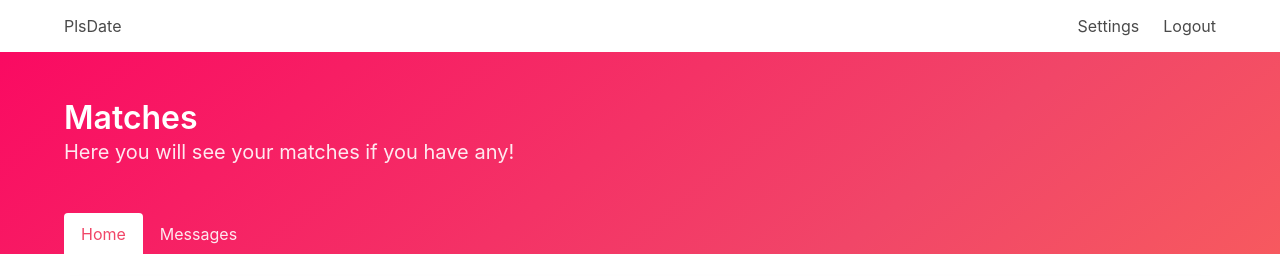
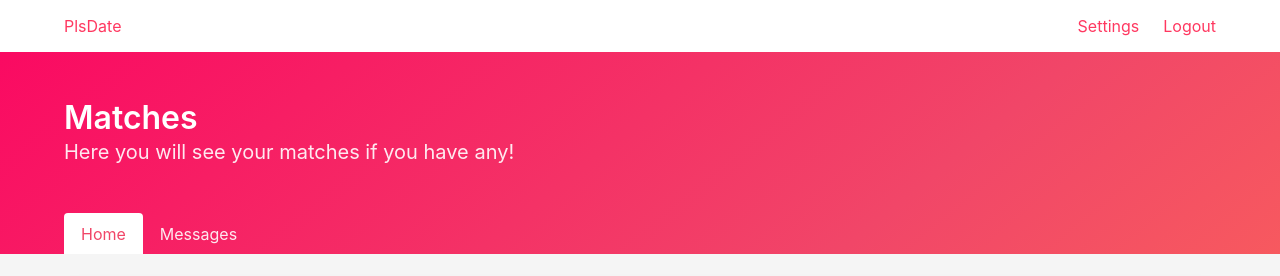
Before and after one commit to jherr029/Dating-Website, a website: page resources/html/matches.html in a window 1280 px wide. Shown: the top 276 px of the page. Drawn offline with nearby package versions, Linux system fonts and the light colour scheme.

Commit message:
fixed typo on matches

```diff
--- a/resources/html/matches.html
+++ b/resources/html/matches.html
@@ -11,7 +11,7 @@
 
     <link rel="stylesheet" href="https://cdnjs.cloudflare.com/ajax/libs/bulma/0.6.0/css/bulma.min.css">
 
-    <link rel="stylesheet" href=../css/style.css">
+    <link rel="stylesheet" href="../css/style.css">
 
     <script src="https://www.gstatic.com/firebasejs/4.6.2/firebase.js"></script>
     <script>
```
